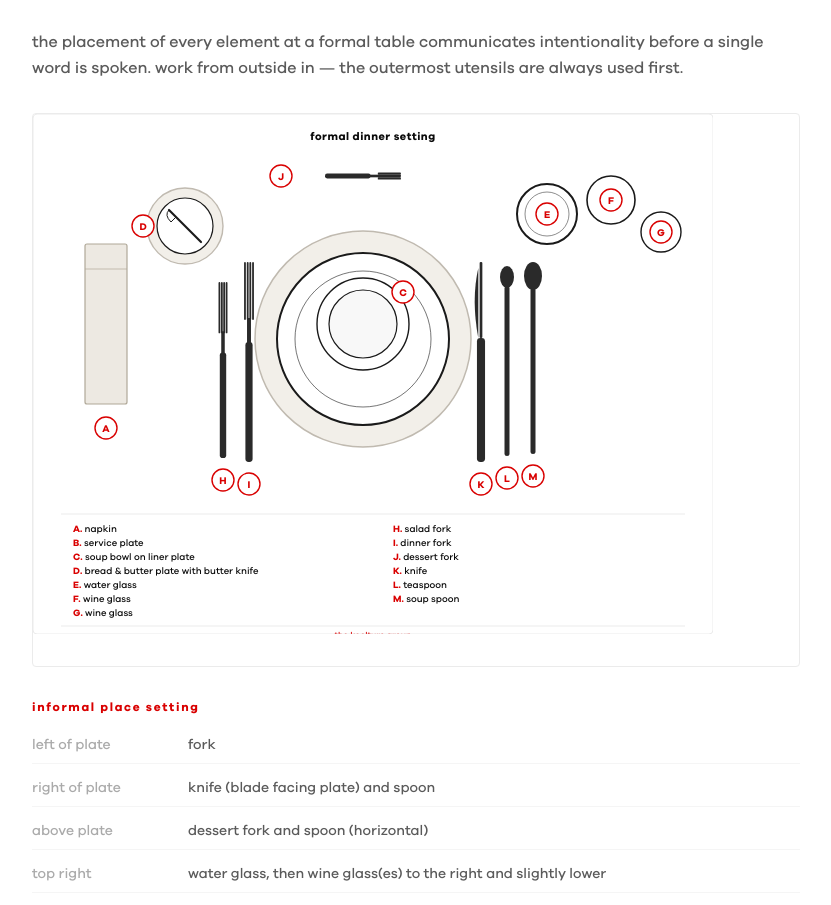
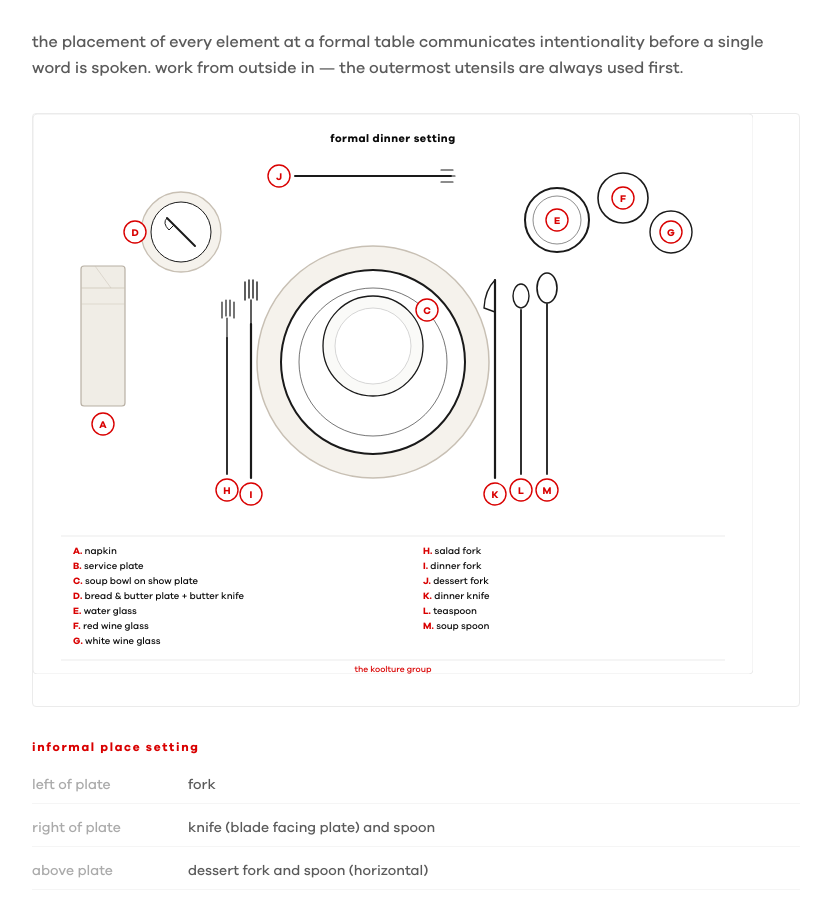
Before and after one commit to mrkoolbot/kool-app, a Next.js app: page /etiquette in a window 1280 px wide. Shown: the part 8498-9403 px from the top of the page, without its empty margins (264-1095 px from the left). Built offline with nearby package versions, Linux system fonts and the light colour scheme.

Commit message:
feat: rebuild ch08 place setting as clean outline line art matching reference

```diff
--- a/app/(dashboard)/etiquette/page.tsx
+++ b/app/(dashboard)/etiquette/page.tsx
@@ -279,37 +279,6 @@ const chapters = [
 
 // ─── table setting diagram (ch08) ────────────────────────────────────────────
 
-function TSDFork({ x, y, h, w = 7 }: { x: number; y: number; h: number; w?: number }) {
-  const tineH = h * 0.28; const neckH = h * 0.12; const handleH = h * 0.60;
-  const ty = y; const ny = y + tineH; const hy = ny + neckH;
-  return (
-    <g>
-      <rect x={x - w * 0.4} y={hy} width={w * 0.8} height={handleH} rx={w * 0.35} fill="#2A2A2A"/>
-      <rect x={x - w * 0.22} y={ny} width={w * 0.44} height={neckH + 2} fill="#2A2A2A"/>
-      {([-1.4, -0.45, 0.45, 1.4] as number[]).map((offset, i) => (
-        <rect key={i} x={x + offset * w * 0.32 - 0.9} y={ty} width={1.8} height={tineH + 2} rx={0.9} fill="#2A2A2A"/>
-      ))}
-    </g>
-  );
-}
-function TSDKnife({ x, y, h, w = 7 }: { x: number; y: number; h: number; w?: number }) {
-  const bladeH = h * 0.38;
-  return (
-    <g>
-      <rect x={x - w * 0.45} y={y + bladeH} width={w * 0.9} height={h * 0.62} rx={w * 0.38} fill="#2A2A2A"/>
-      <path d={`M${x - w * 0.3},${y + bladeH} L${x - w * 0.3},${y + 6} Q${x - w * 1.1},${y + bladeH * 0.5} ${x - w * 0.3},${y + bladeH} Z`} fill="#2A2A2A"/>
-      <rect x={x - w * 0.15} y={y} width={w * 0.3} height={bladeH} rx={w * 0.12} fill="#2A2A2A"/>
-    </g>
-  );
-}
-function TSDSpoon({ x, y, h, rx: rxx = 8, ry: ryy = 12 }: { x: number; y: number; h: number; rx?: number; ry?: number }) {
-  return (
-    <g>
-      <ellipse cx={x} cy={y + ryy} rx={rxx} ry={ryy} fill="#2A2A2A"/>
-      <rect x={x - 2.5} y={y + ryy * 2 - 2} width={5} height={h - ryy * 2 + 2} rx={2.5} fill="#2A2A2A"/>
-    </g>
-  );
-}
 function TSDLabel({ x, y, letter }: { x: number; y: number; letter: string }) {
   return (
     <g>
@@ -321,95 +290,124 @@ function TSDLabel({ x, y, letter }: { x: number; y: number; letter: string }) {
 
 function TableSettingDiagram() {
   const lbl = (x: number, y: number, letter: string) => <TSDLabel x={x} y={y} letter={letter}/>;
+  const sw = 1.8; // stroke width for utensils
+  const sc = "#1A1A1A"; // stroke color
   return (
     <div className="mb-8">
-      <svg viewBox="0 0 680 520" width="100%" style={{ display: "block", maxWidth: 680 }} role="img" aria-label="formal dinner place setting">
-        <rect width="680" height="520" fill="white" rx="4" stroke="#EBEBEB" strokeWidth="1"/>
-        <text x="340" y="26" textAnchor="middle" fontSize="11" fontWeight="700" fill="#0A0A0A" letterSpacing="0.5">formal dinner setting</text>
-
-        {/* ── A: NAPKIN — far left, vertical rectangle ── */}
-        <rect x="52" y="130" width="42" height="160" rx="2" fill="#EDE9E2" stroke="#B0A898" strokeWidth="1.2"/>
-        <line x1="52" y1="155" x2="94" y2="155" stroke="#B0A898" strokeWidth="0.7"/>
-        {lbl(73, 314, "A")}
-
-        {/* ── B: SERVICE PLATE ── */}
-        <circle cx="330" cy="225" r="108" fill="#F2EFE9" stroke="#C0BAB0" strokeWidth="1.5"/>
-        <circle cx="330" cy="225" r="86" fill="white" stroke="#1A1A1A" strokeWidth="2"/>
-        <circle cx="330" cy="225" r="68" fill="none" stroke="#1A1A1A" strokeWidth="0.6"/>
-        {lbl(330, 225, "B")}
-
-        {/* ── C: SOUP BOWL on liner plate ── */}
-        <circle cx="330" cy="210" r="46" fill="white" stroke="#1A1A1A" strokeWidth="1.4"/>
-        <circle cx="330" cy="210" r="34" fill="#F8F8F8" stroke="#1A1A1A" strokeWidth="1.2"/>
-        {lbl(370, 178, "C")}
+      <svg viewBox="0 0 720 560" width="100%" style={{ display: "block", maxWidth: 720 }} role="img" aria-label="formal dinner place setting">
+        <defs>
+          <style>{`
+            .tsd-lbl { font-family: inherit; font-size: 9px; fill: #444; }
+            .tsd-title { font-family: inherit; font-size: 11px; font-weight: 700; fill: #0A0A0A; }
+          `}</style>
+        </defs>
+        <rect width="720" height="560" fill="white" rx="4" stroke="#EBEBEB" strokeWidth="1"/>
+        <text x="360" y="28" textAnchor="middle" className="tsd-title" letterSpacing="0.5">formal dinner setting</text>
+
+        {/* ── A: NAPKIN — folded, far left ── */}
+        <rect x="48" y="152" width="44" height="140" rx="3" fill="#F0EDE6" stroke="#B8B0A4" strokeWidth="1.2"/>
+        <line x1="48" y1="174" x2="92" y2="174" stroke="#C8C0B4" strokeWidth="0.7"/>
+        <line x1="48" y1="190" x2="92" y2="190" stroke="#C8C0B4" strokeWidth="0.5"/>
+        <line x1="62" y1="152" x2="78" y2="174" stroke="#C8C0B4" strokeWidth="0.5"/>
+        {lbl(70, 310, "A")}
+
+        {/* ── B: SERVICE PLATE + DINNER PLATE ── */}
+        <circle cx="340" cy="248" r="116" fill="#F5F2EC" stroke="#C8C0B4" strokeWidth="1.5"/>
+        <circle cx="340" cy="248" r="92" fill="white" stroke={sc} strokeWidth="2"/>
+        <circle cx="340" cy="248" r="74" fill="none" stroke={sc} strokeWidth="0.6"/>
+        {lbl(340, 248, "B")}
+
+        {/* ── C: SOUP BOWL on show plate ── */}
+        <circle cx="340" cy="232" r="50" fill="#FAFAF8" stroke={sc} strokeWidth="1.3"/>
+        <circle cx="340" cy="232" r="38" fill="white" stroke="#CCCCCC" strokeWidth="0.8"/>
+        {lbl(394, 196, "C")}
 
         {/* ── D: BREAD & BUTTER PLATE — upper left ── */}
-        <circle cx="152" cy="112" r="38" fill="#F2EFE9" stroke="#C0BAB0" strokeWidth="1.4"/>
-        <circle cx="152" cy="112" r="28" fill="white" stroke="#1A1A1A" strokeWidth="1.2"/>
-        {/* butter knife diagonal */}
-        <line x1="168" y1="128" x2="136" y2="96" stroke="#1A1A1A" strokeWidth="2.2" strokeLinecap="round"/>
-        <path d="M136 96 Q131 101 138 108 L143 103" stroke="#1A1A1A" strokeWidth="1" fill="none"/>
-        {lbl(110, 112, "D")}
-
-        {/* ── E: WATER GLASS — upper right, largest ── */}
-        <circle cx="514" cy="100" r="30" fill="none" stroke="#1A1A1A" strokeWidth="2"/>
-        <circle cx="514" cy="100" r="22" fill="none" stroke="#1A1A1A" strokeWidth="0.5"/>
-        {lbl(514, 100, "E")}
-
-        {/* ── F: WINE GLASS — right of water ── */}
-        <circle cx="578" cy="86" r="24" fill="none" stroke="#1A1A1A" strokeWidth="1.6"/>
-        {lbl(578, 86, "F")}
-
-        {/* ── G: WINE GLASS 2 — far right ── */}
-        <circle cx="628" cy="118" r="20" fill="none" stroke="#1A1A1A" strokeWidth="1.4"/>
-        {lbl(628, 118, "G")}
-
-        {/* ── H: SALAD FORK — outermost left, shorter ── */}
-        <TSDFork x={190} y={168} h={176} w={8}/>
-        {lbl(190, 366, "H")}
-
-        {/* ── I: DINNER FORK — inner left, taller ── */}
-        <TSDFork x={216} y={148} h={200} w={9}/>
-        {lbl(216, 370, "I")}
-
-        {/* ── J: DESSERT FORK — above plate, horizontal, tines right ── */}
-        <g transform="rotate(90 330 62)">
-          <TSDFork x={330} y={24} h={76} w={6}/>
-        </g>
-        {lbl(248, 62, "J")}
-
-        {/* ── K: KNIFE — inner right, blade faces left ── */}
-        <TSDKnife x={448} y={148} h={200} w={9}/>
-        {lbl(448, 370, "K")}
-
-        {/* ── L: TEASPOON — middle right ── */}
-        <TSDSpoon x={474} y={152} h={190} rx={7} ry={11}/>
-        {lbl(474, 364, "L")}
-
-        {/* ── M: SOUP SPOON — outermost right ── */}
-        <TSDSpoon x={500} y={148} h={192} rx={9} ry={14}/>
-        {lbl(500, 362, "M")}
+        <circle cx="148" cy="118" r="40" fill="#F5F2EC" stroke="#C8C0B4" strokeWidth="1.3"/>
+        <circle cx="148" cy="118" r="30" fill="white" stroke={sc} strokeWidth="1"/>
+        {/* butter knife — diagonal across plate */}
+        <line x1="162" y1="132" x2="134" y2="104" stroke={sc} strokeWidth="2" strokeLinecap="round"/>
+        <path d="M134 104 Q129 109 136 116 L141 111" stroke={sc} strokeWidth="1" fill="none"/>
+        {lbl(102, 118, "D")}
+
+        {/* ── GLASSES — upper right ── */}
+        {/* E: water goblet — largest */}
+        <circle cx="524" cy="106" r="32" fill="none" stroke={sc} strokeWidth="2"/>
+        <circle cx="524" cy="106" r="24" fill="none" stroke={sc} strokeWidth="0.5"/>
+        {lbl(524, 106, "E")}
+        {/* F: red wine glass */}
+        <circle cx="590" cy="84" r="25" fill="none" stroke={sc} strokeWidth="1.6"/>
+        {lbl(590, 84, "F")}
+        {/* G: white wine glass */}
+        <circle cx="638" cy="118" r="21" fill="none" stroke={sc} strokeWidth="1.4"/>
+        {lbl(638, 118, "G")}
+
+        {/* ══ FORKS — left side ══ */}
+        {/* H: SALAD FORK — outermost, shorter */}
+        {/* handle */}
+        <line x1="194" y1="360" x2="194" y2="224" stroke={sc} strokeWidth={sw} strokeLinecap="round"/>
+        {/* neck */}
+        <line x1="194" y1="224" x2="194" y2="204" stroke={sc} strokeWidth="1.2" strokeLinecap="round"/>
+        {/* tines */}
+        <line x1="189" y1="204" x2="189" y2="188" stroke={sc} strokeWidth="1.2" strokeLinecap="round"/>
+        <line x1="193" y1="202" x2="193" y2="186" stroke={sc} strokeWidth="1.2" strokeLinecap="round"/>
+        <line x1="197" y1="202" x2="197" y2="186" stroke={sc} strokeWidth="1.2" strokeLinecap="round"/>
+        <line x1="201" y1="204" x2="201" y2="188" stroke={sc} strokeWidth="1.2" strokeLinecap="round"/>
+        {lbl(194, 376, "H")}
+
+        {/* I: DINNER FORK — inner, taller */}
+        <line x1="218" y1="364" x2="218" y2="210" stroke={sc} strokeWidth="2.2" strokeLinecap="round"/>
+        <line x1="218" y1="210" x2="218" y2="186" stroke={sc} strokeWidth="1.4" strokeLinecap="round"/>
+        <line x1="212" y1="186" x2="212" y2="168" stroke={sc} strokeWidth="1.4" strokeLinecap="round"/>
+        <line x1="216" y1="184" x2="216" y2="166" stroke={sc} strokeWidth="1.4" strokeLinecap="round"/>
+        <line x1="220" y1="184" x2="220" y2="166" stroke={sc} strokeWidth="1.4" strokeLinecap="round"/>
+        <line x1="224" y1="186" x2="224" y2="168" stroke={sc} strokeWidth="1.4" strokeLinecap="round"/>
+        {lbl(218, 380, "I")}
+
+        {/* J: DESSERT FORK — above plate, horizontal, tines right */}
+        <line x1="262" y1="62" x2="418" y2="62" stroke={sc} strokeWidth="1.8" strokeLinecap="round"/>
+        <line x1="262" y1="62" x2="284" y2="62" stroke={sc} strokeWidth="1.2" strokeLinecap="round"/>
+        <line x1="408" y1="56" x2="420" y2="56" stroke={sc} strokeWidth="1.1" strokeLinecap="round"/>
+        <line x1="408" y1="62" x2="422" y2="62" stroke={sc} strokeWidth="1.1" strokeLinecap="round"/>
+        <line x1="408" y1="68" x2="420" y2="68" stroke={sc} strokeWidth="1.1" strokeLinecap="round"/>
+        {lbl(246, 62, "J")}
+
+        {/* ══ KNIVES + SPOONS — right side ══ */}
+        {/* K: DINNER KNIFE — inner, blade faces left */}
+        <line x1="462" y1="364" x2="462" y2="166" stroke={sc} strokeWidth="2.2" strokeLinecap="round"/>
+        <path d="M462 166 Q452 176 451 194 L462 198" stroke={sc} strokeWidth="1.4" fill="none" strokeLinecap="round"/>
+        {lbl(462, 380, "K")}
+
+        {/* L: TEASPOON */}
+        <line x1="488" y1="360" x2="488" y2="196" stroke={sc} strokeWidth={sw} strokeLinecap="round"/>
+        <ellipse cx="488" cy="182" rx="8" ry="12" fill="none" stroke={sc} strokeWidth="1.4"/>
+        {lbl(488, 376, "L")}
+
+        {/* M: SOUP SPOON — outermost */}
+        <line x1="514" y1="360" x2="514" y2="190" stroke={sc} strokeWidth={sw} strokeLinecap="round"/>
+        <ellipse cx="514" cy="174" rx="10" ry="15" fill="none" stroke={sc} strokeWidth="1.6"/>
+        {lbl(514, 376, "M")}
 
         {/* ── LEGEND ── */}
-        <line x1="28" y1="400" x2="652" y2="400" stroke="#EBEBEB" strokeWidth="1.2"/>
-
-        <text x="40" y="418" fontSize="9.5" fill="#0A0A0A"><tspan fontWeight="700" fill="#D90000">A.</tspan> napkin</text>
-        <text x="40" y="432" fontSize="9.5" fill="#0A0A0A"><tspan fontWeight="700" fill="#D90000">B.</tspan> service plate</text>
-        <text x="40" y="446" fontSize="9.5" fill="#0A0A0A"><tspan fontWeight="700" fill="#D90000">C.</tspan> soup bowl on liner plate</text>
-        <text x="40" y="460" fontSize="9.5" fill="#0A0A0A"><tspan fontWeight="700" fill="#D90000">D.</tspan> bread &amp; butter plate with butter knife</text>
-        <text x="40" y="474" fontSize="9.5" fill="#0A0A0A"><tspan fontWeight="700" fill="#D90000">E.</tspan> water glass</text>
-        <text x="40" y="488" fontSize="9.5" fill="#0A0A0A"><tspan fontWeight="700" fill="#D90000">F.</tspan> wine glass</text>
-        <text x="40" y="502" fontSize="9.5" fill="#0A0A0A"><tspan fontWeight="700" fill="#D90000">G.</tspan> wine glass</text>
-
-        <text x="360" y="418" fontSize="9.5" fill="#0A0A0A"><tspan fontWeight="700" fill="#D90000">H.</tspan> salad fork</text>
-        <text x="360" y="432" fontSize="9.5" fill="#0A0A0A"><tspan fontWeight="700" fill="#D90000">I.</tspan> dinner fork</text>
-        <text x="360" y="446" fontSize="9.5" fill="#0A0A0A"><tspan fontWeight="700" fill="#D90000">J.</tspan> dessert fork</text>
-        <text x="360" y="460" fontSize="9.5" fill="#0A0A0A"><tspan fontWeight="700" fill="#D90000">K.</tspan> knife</text>
-        <text x="360" y="474" fontSize="9.5" fill="#0A0A0A"><tspan fontWeight="700" fill="#D90000">L.</tspan> teaspoon</text>
-        <text x="360" y="488" fontSize="9.5" fill="#0A0A0A"><tspan fontWeight="700" fill="#D90000">M.</tspan> soup spoon</text>
-
-        <line x1="28" y1="512" x2="652" y2="512" stroke="#EBEBEB" strokeWidth="1.2"/>
-        <text x="340" y="524" textAnchor="middle" fontSize="8.5" fill="#D90000">the koolture group</text>
+        <line x1="28" y1="422" x2="692" y2="422" stroke="#EBEBEB" strokeWidth="1.2"/>
+
+        <text x="40" y="440" fontSize="9.5" fill="#0A0A0A"><tspan fontWeight="700" fill="#D90000">A.</tspan> napkin</text>
+        <text x="40" y="455" fontSize="9.5" fill="#0A0A0A"><tspan fontWeight="700" fill="#D90000">B.</tspan> service plate</text>
+        <text x="40" y="470" fontSize="9.5" fill="#0A0A0A"><tspan fontWeight="700" fill="#D90000">C.</tspan> soup bowl on show plate</text>
+        <text x="40" y="485" fontSize="9.5" fill="#0A0A0A"><tspan fontWeight="700" fill="#D90000">D.</tspan> bread &amp; butter plate + butter knife</text>
+        <text x="40" y="500" fontSize="9.5" fill="#0A0A0A"><tspan fontWeight="700" fill="#D90000">E.</tspan> water glass</text>
+        <text x="40" y="515" fontSize="9.5" fill="#0A0A0A"><tspan fontWeight="700" fill="#D90000">F.</tspan> red wine glass</text>
+        <text x="40" y="530" fontSize="9.5" fill="#0A0A0A"><tspan fontWeight="700" fill="#D90000">G.</tspan> white wine glass</text>
+
+        <text x="390" y="440" fontSize="9.5" fill="#0A0A0A"><tspan fontWeight="700" fill="#D90000">H.</tspan> salad fork</text>
+        <text x="390" y="455" fontSize="9.5" fill="#0A0A0A"><tspan fontWeight="700" fill="#D90000">I.</tspan> dinner fork</text>
+        <text x="390" y="470" fontSize="9.5" fill="#0A0A0A"><tspan fontWeight="700" fill="#D90000">J.</tspan> dessert fork</text>
+        <text x="390" y="485" fontSize="9.5" fill="#0A0A0A"><tspan fontWeight="700" fill="#D90000">K.</tspan> dinner knife</text>
+        <text x="390" y="500" fontSize="9.5" fill="#0A0A0A"><tspan fontWeight="700" fill="#D90000">L.</tspan> teaspoon</text>
+        <text x="390" y="515" fontSize="9.5" fill="#0A0A0A"><tspan fontWeight="700" fill="#D90000">M.</tspan> soup spoon</text>
+
+        <line x1="28" y1="546" x2="692" y2="546" stroke="#EBEBEB" strokeWidth="1.2"/>
+        <text x="360" y="558" textAnchor="middle" fontSize="8.5" fill="#D90000">the koolture group</text>
       </svg>
     </div>
   );
```
